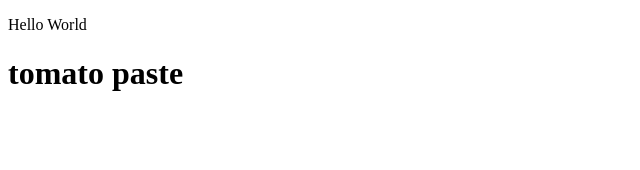
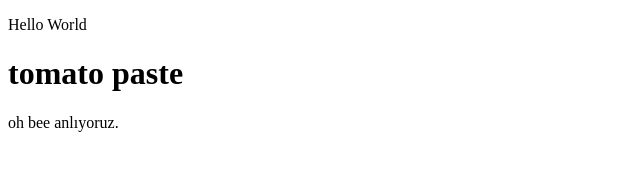
Before and after one commit to bengigo/practice-with-huseyin, a plain HTML site: page index.html in a window 1280 px wide. Shown: the whole page, without its empty margins (0-640 px from the left). Drawn offline with Linux system fonts and the light colour scheme.

Commit message:
final edit

```diff
--- a/index.html
+++ b/index.html
@@ -9,5 +9,6 @@
 <body>
     <p>Hello World</p>
     <h1>tomato paste</h1>
+    <p>oh bee anlıyoruz.</p>
 </body>
 </html>
```
